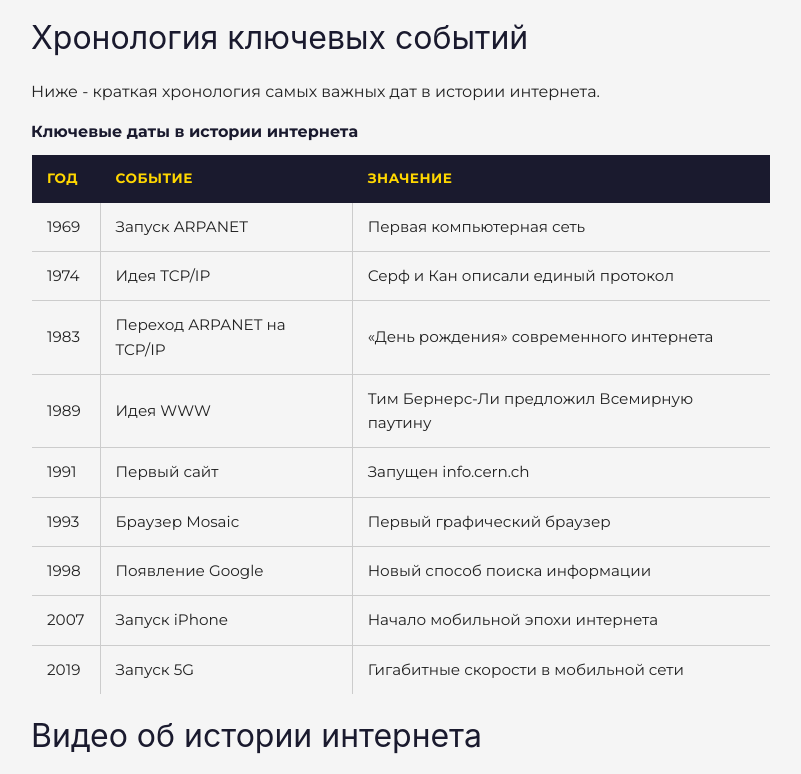
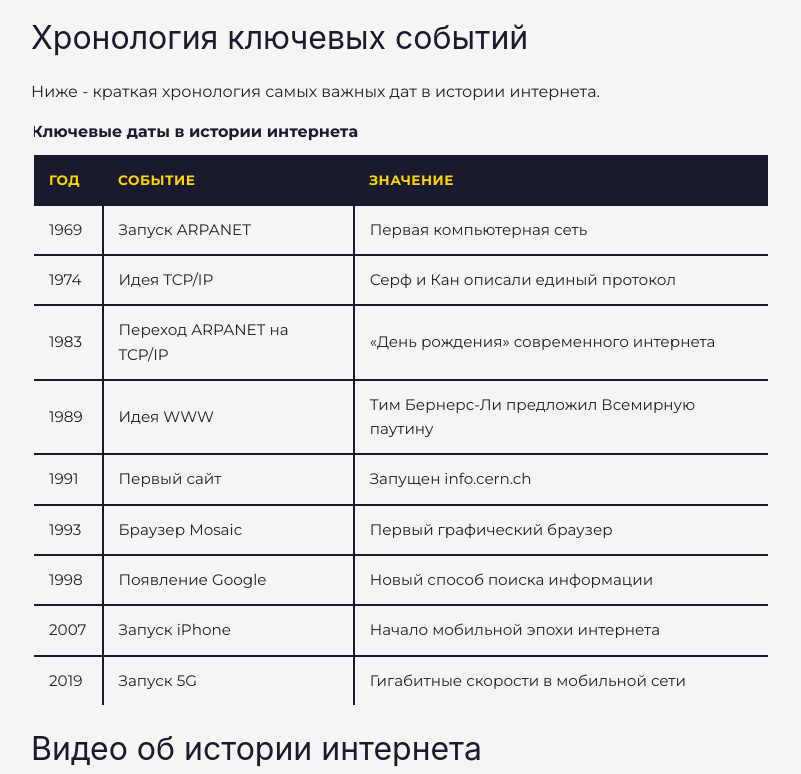
Before and after one commit to Krybakova/internet-history, a plain HTML site: page index.html in a window 1280 px wide. Shown: the part 1502-2276 px from the top of the page, without its empty margins (39-840 px from the left). Drawn offline with nearby package versions, Linux system fonts and the light colour scheme.

Commit message:
Настроены рамки таблицы

```diff
--- a/style.css
+++ b/style.css
@@ -318,7 +318,7 @@ ul {
 .site-table {
     width: 100%;
     border-collapse: collapse;
-    border: 1px solid #1a1a2e;
+    border: 3px solid #1a1a2e;
     font-size: 0.95rem;
     margin-top: 15px;
     border-radius: 8px;
@@ -337,7 +337,7 @@ ul {
 .site-table th,
 .site-table td {
     padding: 12px 15px;
-    border: 1px solid #cccccc;
+    border: 2px solid #1a1a2e;
     text-align: left;
 }
 
```
